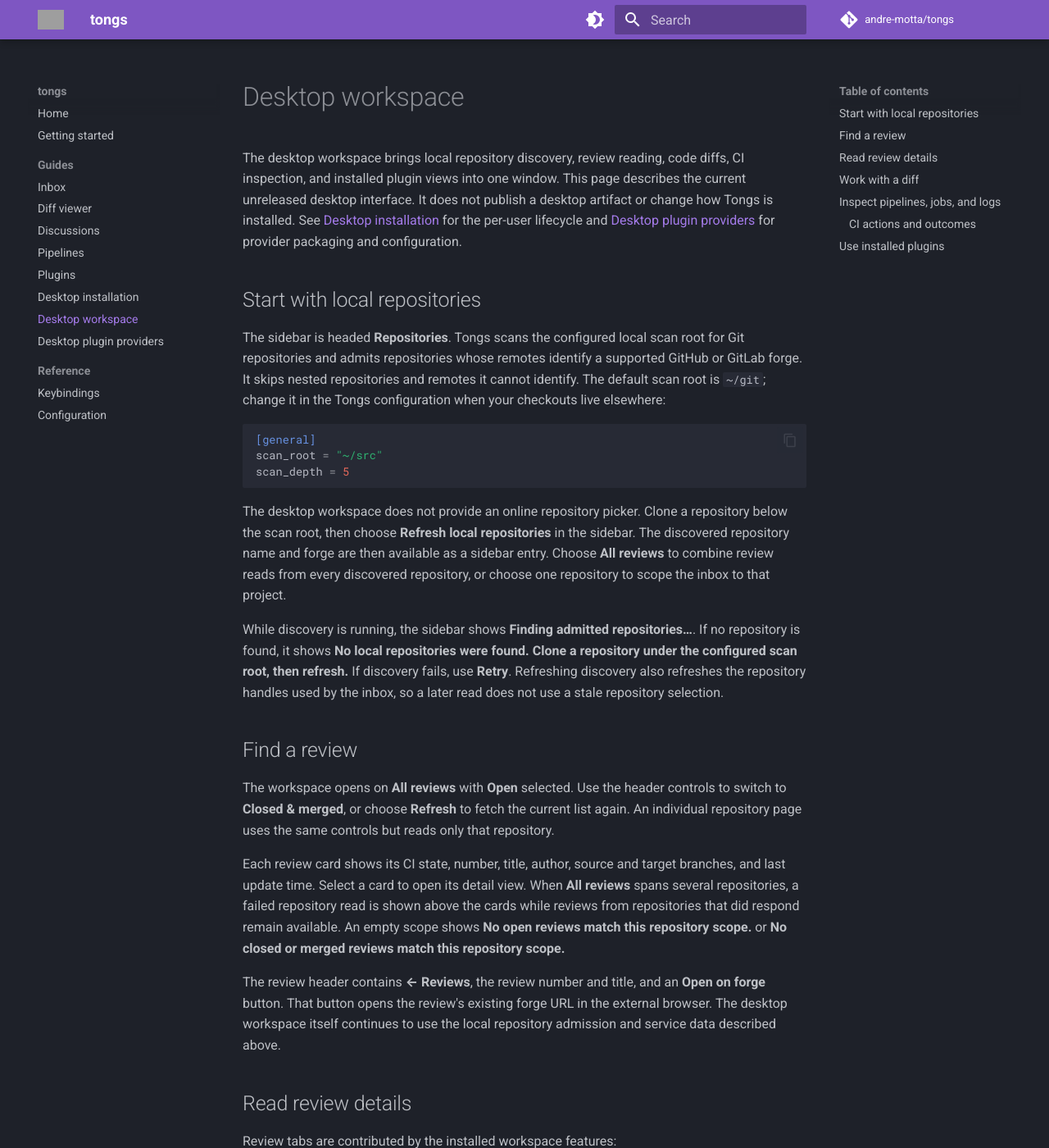
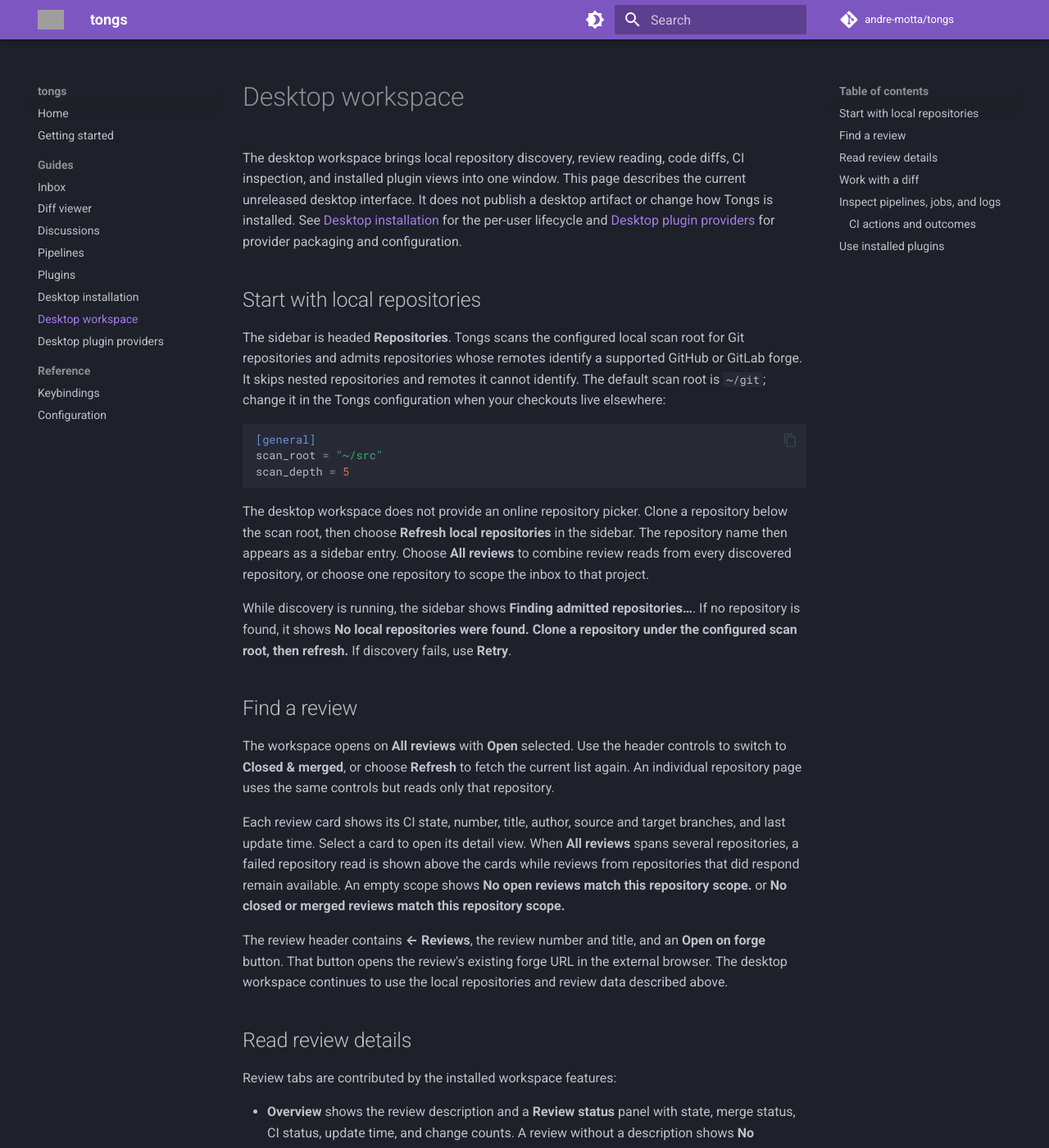
Before and after one commit to andre-motta/tongs, an MkDocs documentation site: the page built from docs/desktop/workspace.md, in a window 1280 px wide and 1400 px high. Shown: the whole window at 82% size. Built offline with MkDocs 1.6.1 and Material for MkDocs 9.7.7, drawn with Linux system fonts in a browser that asks for light colours; comment, search, counter and statistics services are not loaded; some of the changed text lies outside the part shown; grey boxes are pictures that could not be loaded.

Commit message:
Refs #93: Correct desktop workspace wording
Align repository, diff, and refresh guidance with the shipped desktop UI.

Signed-off-by: Andre Lustosa <alustosa@redhat.com>
Co-Authored-By: Codex gpt-5.6-luna <noreply@openai.com>

```diff
--- a/docs/desktop/workspace.md
+++ b/docs/desktop/workspace.md
@@ -23,17 +23,15 @@ scan_depth = 5
 
 The desktop workspace does not provide an online repository picker. Clone a
 repository below the scan root, then choose **Refresh local repositories** in
-the sidebar. The discovered repository name and forge are then available as a
-sidebar entry. Choose **All reviews** to combine review reads from every
+the sidebar. The repository name then appears as a sidebar entry. Choose **All
+reviews** to combine review reads from every
 discovered repository, or choose one repository to scope the inbox to that
 project.
 
 While discovery is running, the sidebar shows **Finding admitted
 repositories…**. If no repository is found, it shows **No local repositories
 were found. Clone a repository under the configured scan root, then refresh.**
-If discovery fails, use **Retry**. Refreshing discovery also refreshes the
-repository handles used by the inbox, so a later read does not use a stale
-repository selection.
+If discovery fails, use **Retry**.
 
 ## Find a review
 
@@ -51,8 +49,8 @@ scope.** or **No closed or merged reviews match this repository scope.**
 
 The review header contains **← Reviews**, the review number and title, and an
 **Open on forge** button. That button opens the review's existing forge URL in
-the external browser. The desktop workspace itself continues to use the local
-repository admission and service data described above.
+the external browser. The desktop workspace continues to use the local
+repositories and review data described above.
 
 ## Read review details
 
```
Also changed, not shown: other parts of docs/desktop/workspace.md (+2 -2 lines).
